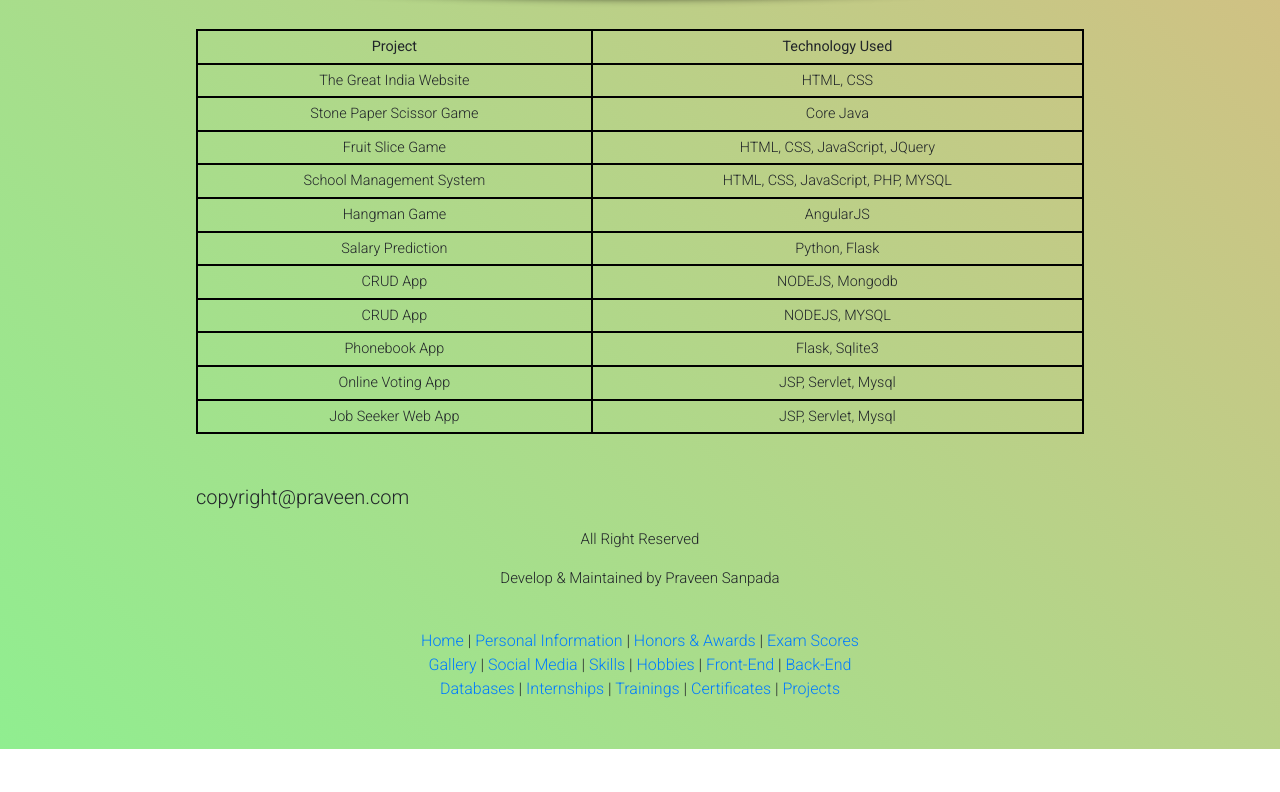
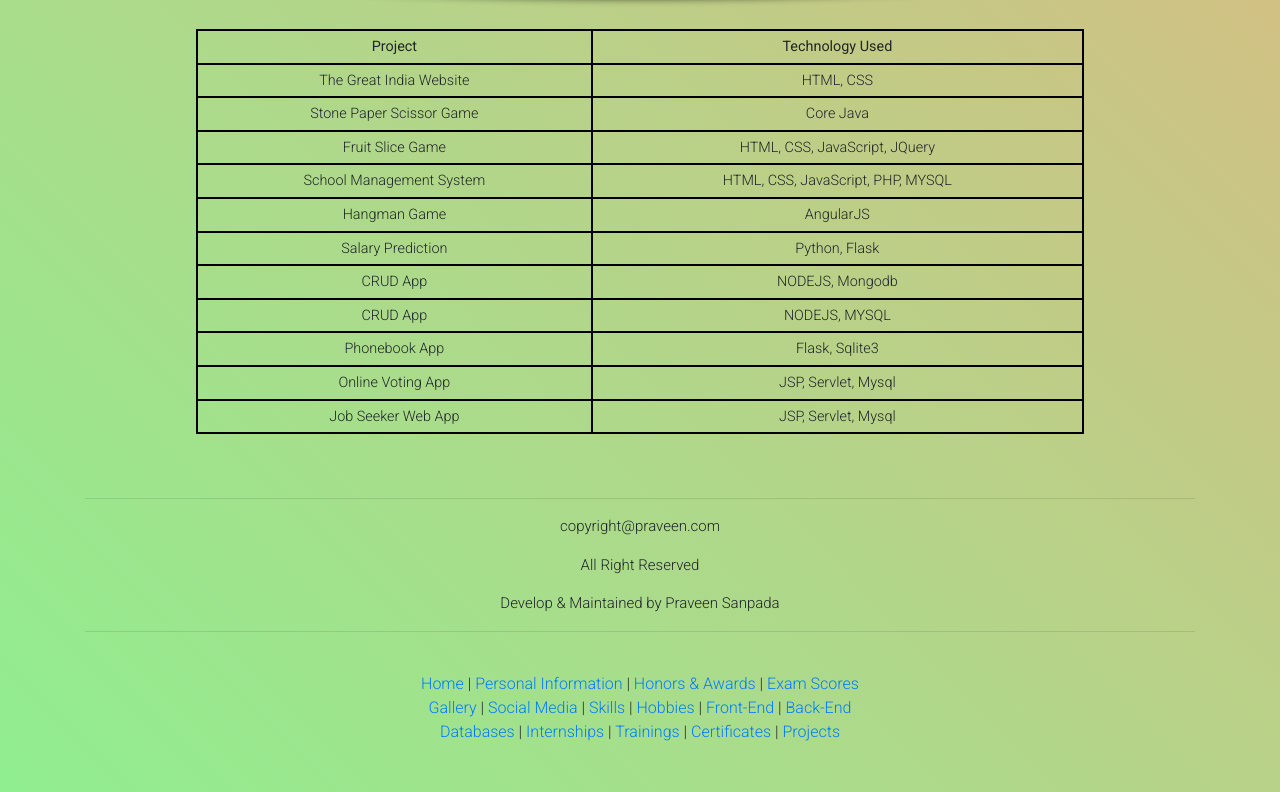
Before and after one commit to pnc123/Praveen-Sanpada, a plain HTML site: page index.html in a window 1280 px wide. Shown: the part 5015-5807 px from the top of the page. Before the commit the page ends 5764 px from the top, so only its background shows below. Drawn offline with nearby package versions, Linux system fonts and the light colour scheme.

Commit message:
Update index.html

```diff
--- a/index.html
+++ b/index.html
@@ -748,11 +748,11 @@
 				</tr>
 			</table>
 		</div>
-<br><br>
-		<p>copyright@praveen.com</p>
+<br><br><hr>
+		<p class="foot">copyright@praveen.com</p>
 		<p class="foot">All Right Reserved</p>
 		<p class="foot">Develop & Maintained by Praveen Sanpada</p>
-
+			<hr>
 		<div align="center"><br>
 			<a href="#home">Home</a> |
 			<a href="#pi">Personal Information</a> |
```
